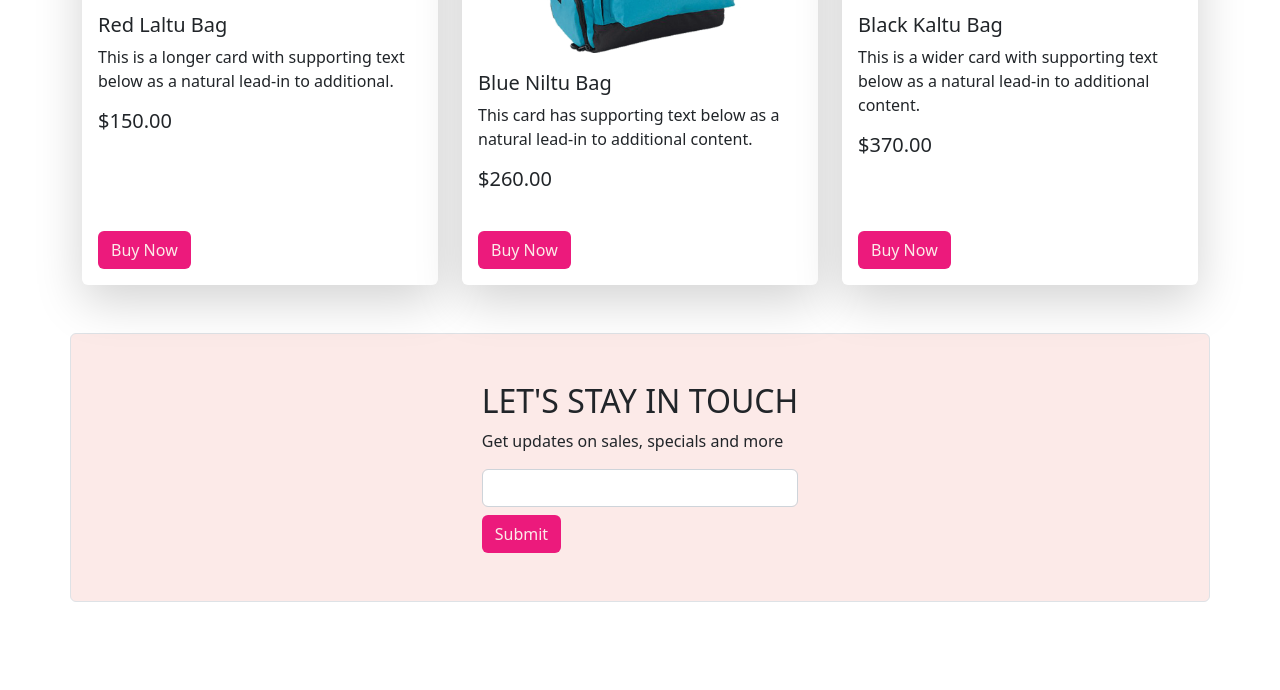
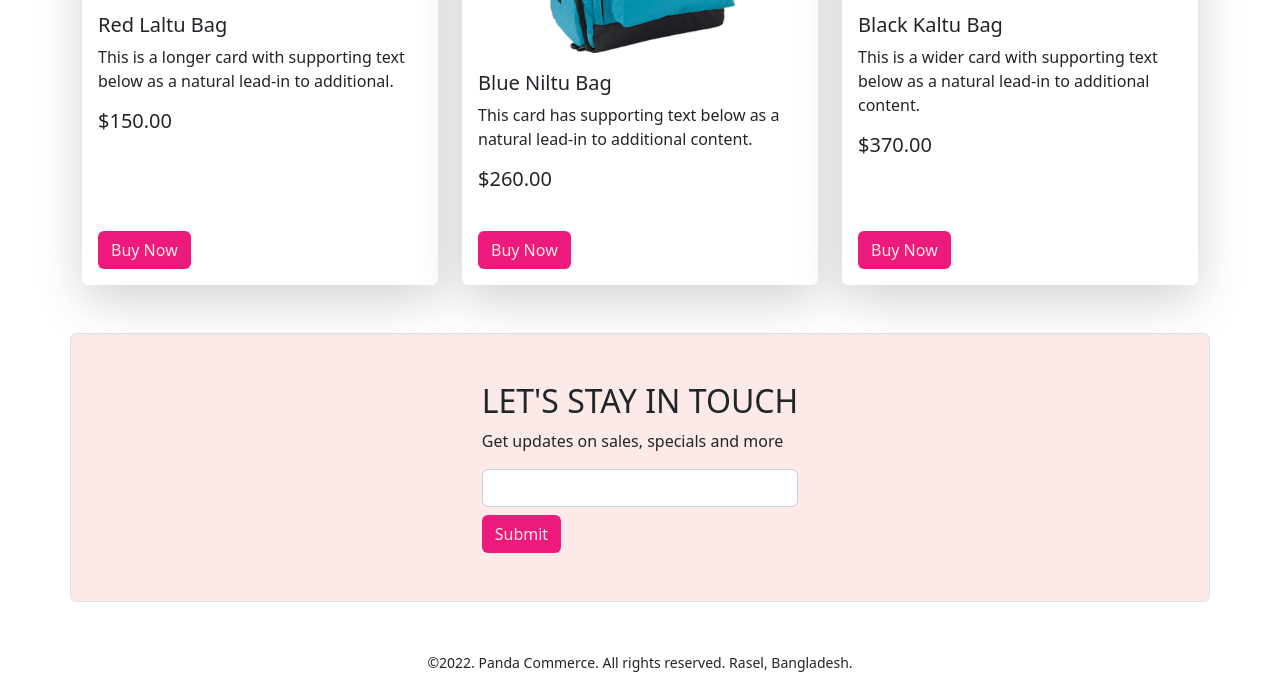
Before and after one commit to rasel497/Panda-Commerce-bootstrap, a plain HTML site: page index.html in a window 1280 px wide. Shown: the part 1847-2537 px from the top of the page. Before the commit the page ends 2449 px from the top, so only its background shows below. Drawn offline with nearby package versions, Linux system fonts and the light colour scheme; files whose address does not match are found by name.

Commit message:
footer section done

```diff
--- a/index.html
+++ b/index.html
@@ -277,7 +277,11 @@
 
     </main>
 
+    <!-------------footer section-06----------------->
 
+    <footer class="container mt-5 text-center" id="subscribe">
+        <p><small>©2022. Panda Commerce. All rights reserved. Rasel, Bangladesh.</small></p>
+    </footer>
 
     <script src="https://cdn.jsdelivr.net/npm/bootstrap@5.2.0/dist/js/bootstrap.bundle.min.js"
         integrity="sha384-A3rJD856KowSb7dwlZdYEkO39Gagi7vIsF0jrRAoQmDKKtQBHUuLZ9AsSv4jD4Xa"
```
